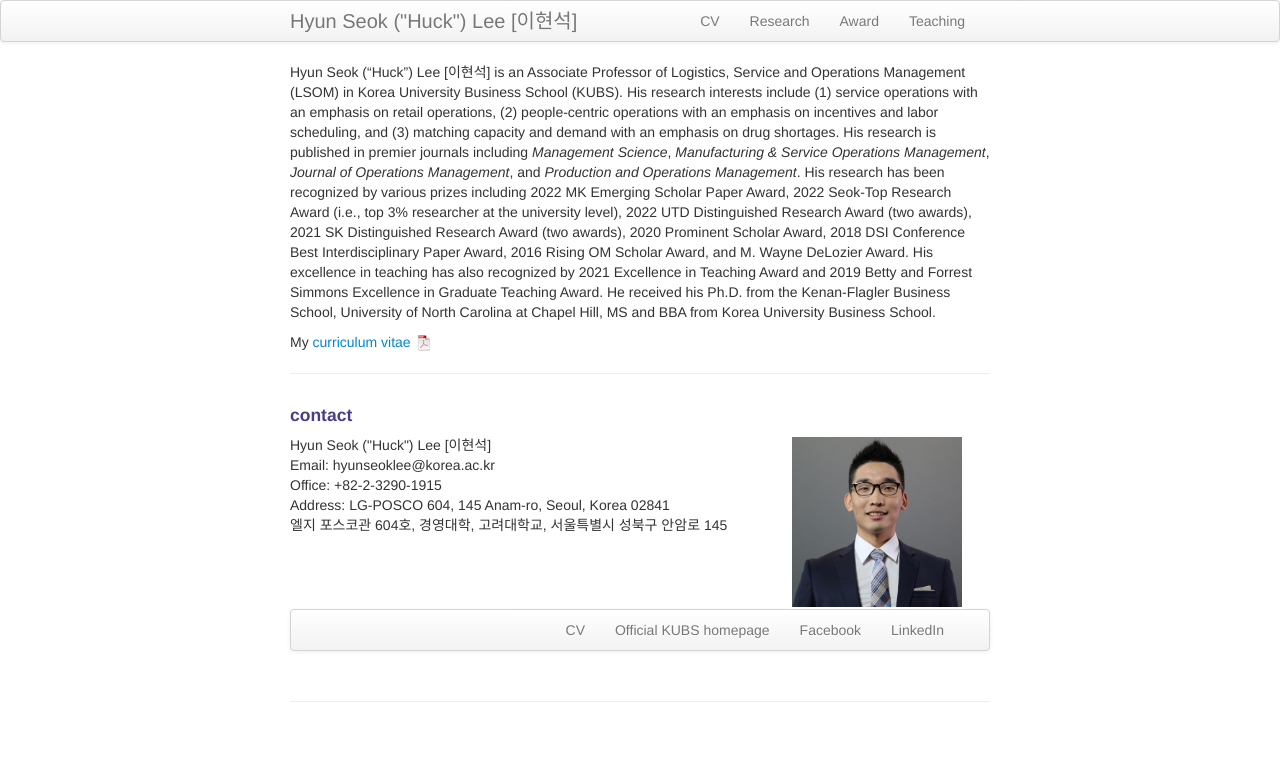
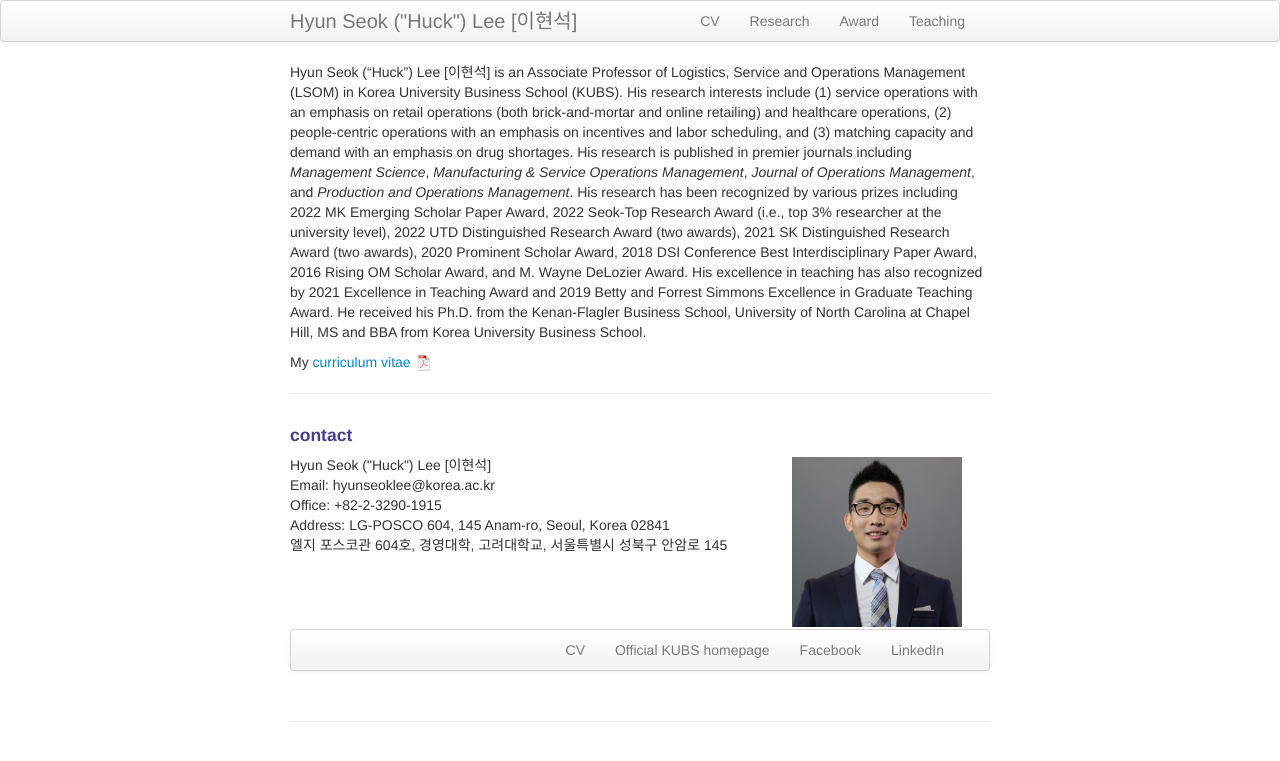
Before and after one commit to lordya2/lordya2.github.io, a Jekyll site: the page built from index.md, in a window 1280 px wide. Shown: the top 761 px of the page. Built offline with Jekyll 4.4.1, drawn with Linux system fonts in a browser that asks for light colours.

Commit message:
Update index.md

```diff
--- a/index.md
+++ b/index.md
@@ -5,7 +5,7 @@ description: Huck Lee is an Assistant Professor in Korea University Business Sch
 keywords: Hyun Seok, Huck, Lee, Service, Retail, KUBS.
 ---
 
-Hyun Seok ("Huck") Lee [이현석] is an Associate Professor of Logistics, Service and Operations Management (LSOM) in Korea University Business School (KUBS). His research interests include (1) service operations with an emphasis on retail operations, (2) people-centric operations with an emphasis on incentives and labor scheduling, and (3) matching capacity and demand with an emphasis on drug shortages. His research is published in premier journals including *Management Science*, *Manufacturing & Service Operations Management*, *Journal of Operations Management*, and *Production and Operations Management*. His research has been recognized by various prizes including 2022 MK Emerging Scholar Paper Award, 2022 Seok-Top Research Award (i.e., top 3% researcher at the university level), 2022 UTD Distinguished Research Award (two awards), 2021 SK Distinguished Research Award (two awards), 2020 Prominent Scholar Award, 2018 DSI Conference Best Interdisciplinary Paper Award, 2016 Rising OM Scholar Award, and M. Wayne DeLozier Award. His excellence in teaching has also recognized by 2021 Excellence in Teaching Award and 2019 Betty and Forrest Simmons Excellence in Graduate Teaching Award. He received his Ph.D. from the Kenan-Flagler Business School, University of North Carolina at Chapel Hill, MS and BBA from Korea University Business School.
+Hyun Seok ("Huck") Lee [이현석] is an Associate Professor of Logistics, Service and Operations Management (LSOM) in Korea University Business School (KUBS). His research interests include (1) service operations with an emphasis on retail operations (both brick-and-mortar and online retailing) and healthcare operations, (2) people-centric operations with an emphasis on incentives and labor scheduling, and (3) matching capacity and demand with an emphasis on drug shortages. His research is published in premier journals including *Management Science*, *Manufacturing & Service Operations Management*, *Journal of Operations Management*, and *Production and Operations Management*. His research has been recognized by various prizes including 2022 MK Emerging Scholar Paper Award, 2022 Seok-Top Research Award (i.e., top 3% researcher at the university level), 2022 UTD Distinguished Research Award (two awards), 2021 SK Distinguished Research Award (two awards), 2020 Prominent Scholar Award, 2018 DSI Conference Best Interdisciplinary Paper Award, 2016 Rising OM Scholar Award, and M. Wayne DeLozier Award. His excellence in teaching has also recognized by 2021 Excellence in Teaching Award and 2019 Betty and Forrest Simmons Excellence in Graduate Teaching Award. He received his Ph.D. from the Kenan-Flagler Business School, University of North Carolina at Chapel Hill, MS and BBA from Korea University Business School.
 
 My [curriculum vitae ![CV as pdf]({{ BASE_PATH }}/pages/icons16/pdf-icon.png)]({{ BASE_PATH }}/assets/CV.pdf)<br/>
 
```
